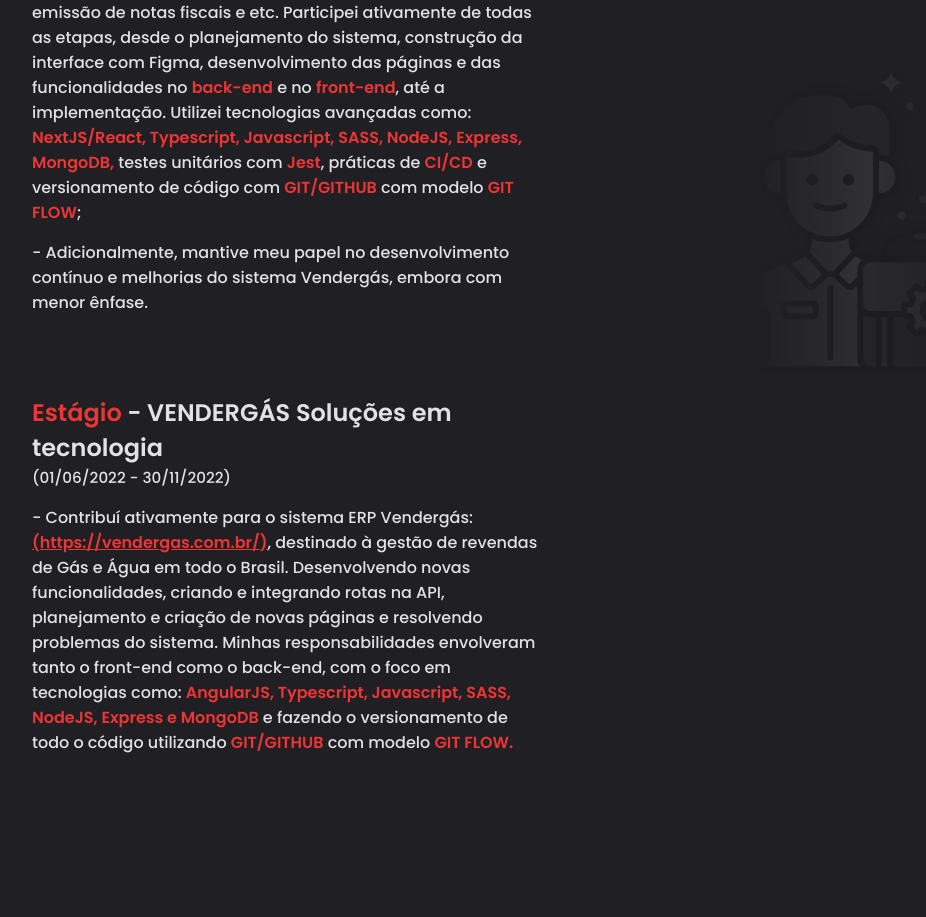
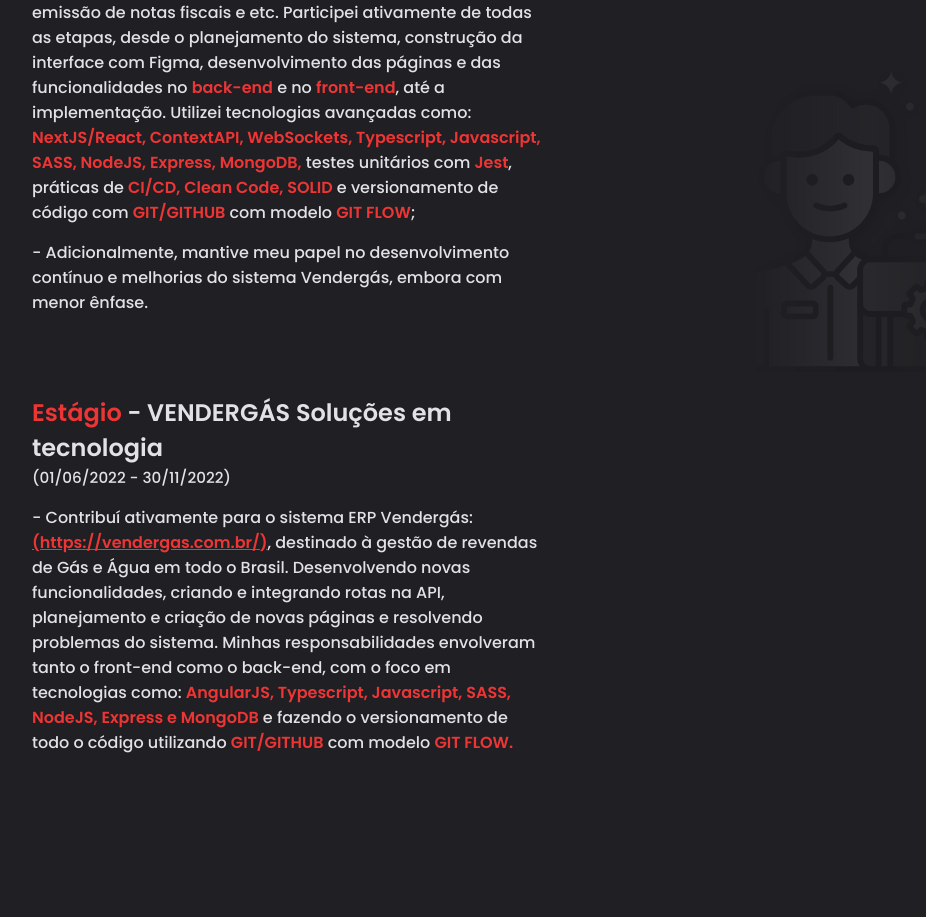
Before and after one commit to johnatanSO/Portfolio, a Next.js app: page / in a window 1280 px wide. Shown: the part 2029-2946 px from the top of the page, without its empty margins (96-1022 px from the left). Built offline with nearby package versions, Linux system fonts and the light colour scheme.

Commit message:
:books: [DOCS] - Alterando texto de skills

```diff
--- a/src/components/Main/Experience/index.tsx
+++ b/src/components/Main/Experience/index.tsx
@@ -35,12 +35,12 @@
               funcionalidades no <b>back-end</b> e no <b>front-end</b>, até a
               implementação. Utilizei tecnologias avançadas como:{' '}
               <b>
-                NextJS/React, Typescript, Javascript, SASS, NodeJS, Express,
-                MongoDB,
+                NextJS/React, ContextAPI, WebSockets, Typescript, Javascript,
+                SASS, NodeJS, Express, MongoDB,
               </b>{' '}
-              testes unitários com <b>Jest</b>, práticas de <b>CI/CD</b> e
-              versionamento de código com <b>GIT/GITHUB</b> com modelo{' '}
-              <b>GIT FLOW</b>;
+              testes unitários com <b>Jest</b>, práticas de{' '}
+              <b>CI/CD, Clean Code, SOLID</b> e versionamento de código com{' '}
+              <b>GIT/GITHUB</b> com modelo <b>GIT FLOW</b>;
             </p>
             <p>
               {' '}
```
